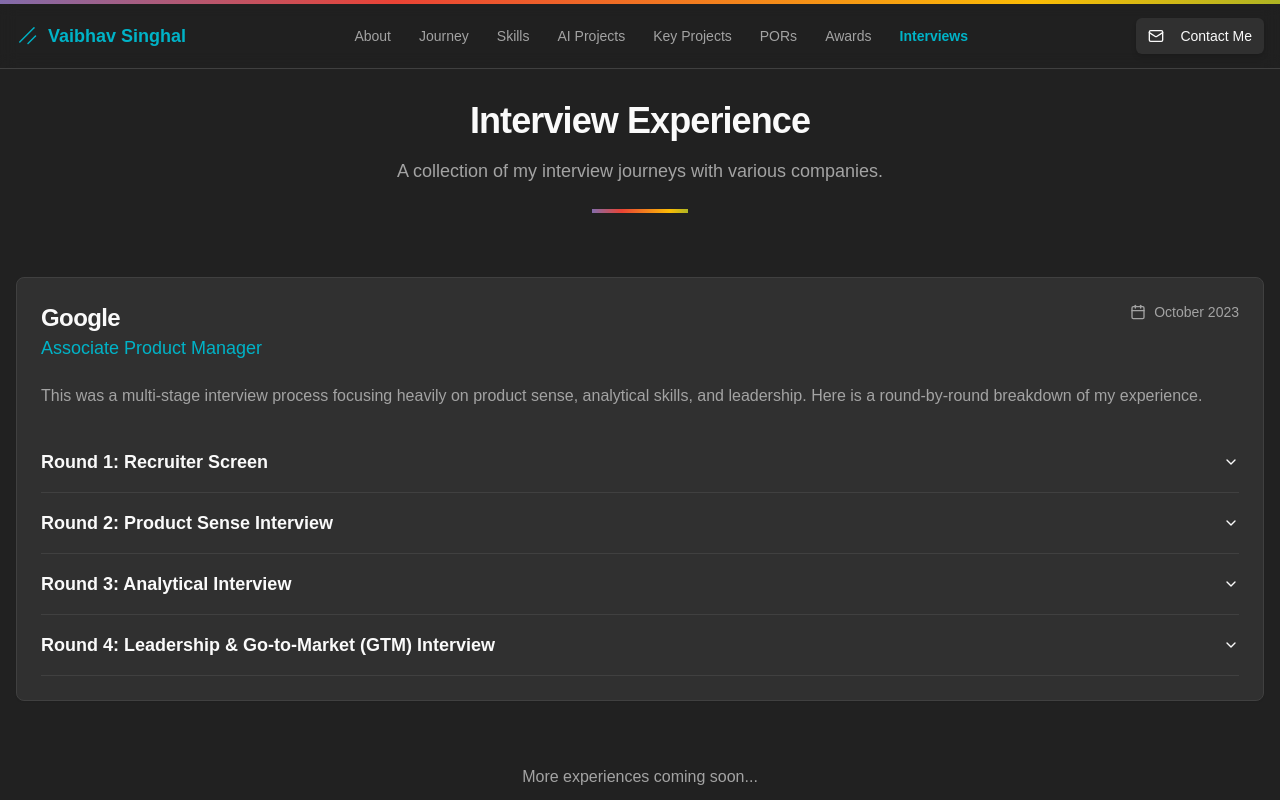
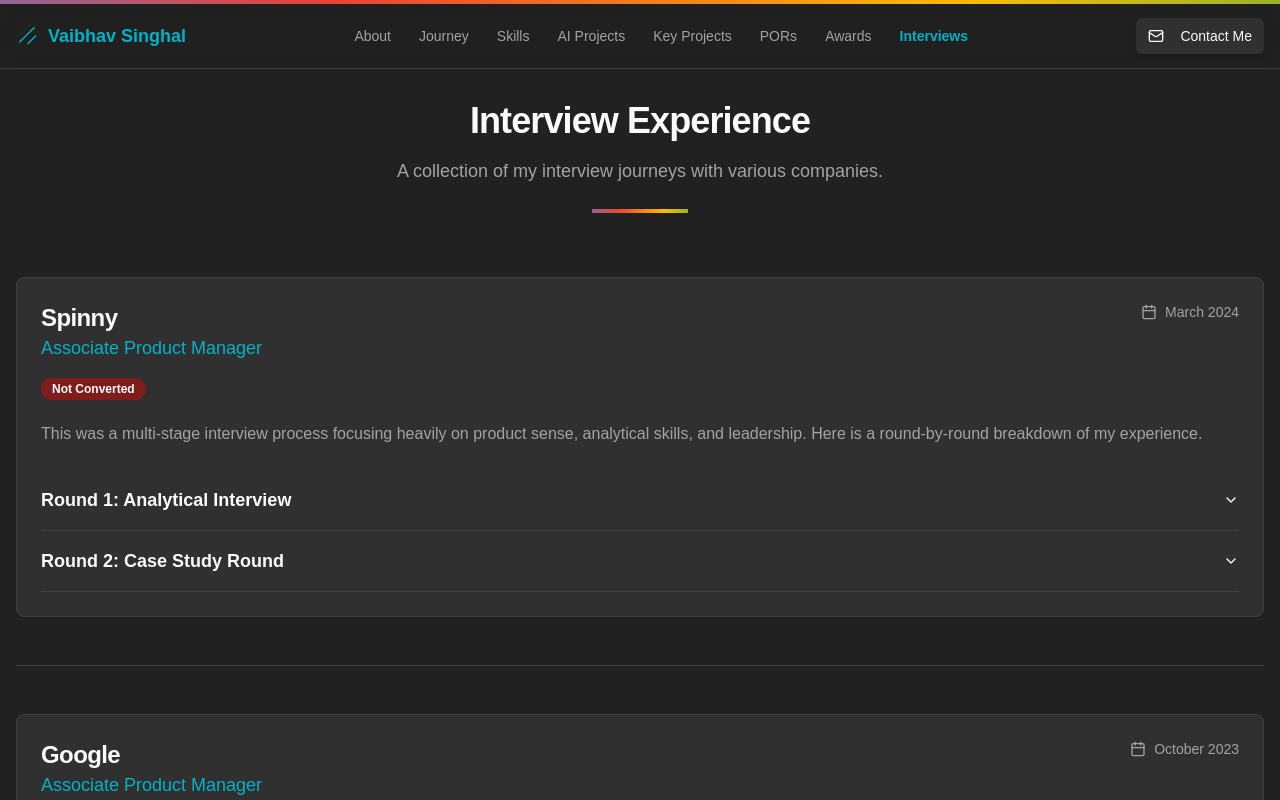
Before and after one commit to WebBhav/portfolio-pm, a Next.js app: page /interview-experience in a window 1280 px wide. Shown: the top 800 px of the page. Built offline with nearby package versions, Linux system fonts and the light colour scheme.

Commit message:
Interview Experience Company: Spinny Role: Associate Product Manager Mar

```diff
--- a/src/app/interview-experience/page.tsx
+++ b/src/app/interview-experience/page.tsx
@@ -5,6 +5,23 @@
 import AnimatedSection from '@/components/ui/animated-section';
 
 const interviewExperiences = [
+  {
+    company: 'Spinny',
+    role: 'Associate Product Manager',
+    date: 'March 2024',
+    outcome: 'Not Converted',
+    introduction: 'This was a multi-stage interview process focusing heavily on product sense, analytical skills, and leadership. Here is a round-by-round breakdown of my experience.',
+    rounds: [
+      {
+        title: 'Round 1: Analytical Interview',
+        content: "A case-based interview where I was given a problem like 'User onboarding has dropped by 10% at Uber. What would you do?' I broke down the problem, formulated hypotheses, identified key metrics to investigate, and proposed a structured plan to diagnose the issue.\n\nFirst I identified whether this could be cause due to governmental policy changes or competitors change which were not related because user searching for ride isn't dropped. Then after a thorough QnA, we found out that users are not able to board the uber because of conjusted area in the metropolitan geographies due to multi level story roads.",
+      },
+      {
+        title: 'Round 2: Case Study Round',
+        content: 'Round started with a small guestimate of "how many orders Swiggy platform completes in one average day in india". Then it took the pace. This round focused on my experience leading teams and projects. I was asked about a time I had to influence stakeholders without authority and how I would launch a new product. I used the STAR (Situation, Task, Action, Result) method to structure my answers.',
+      },
+    ],
+  },
   {
     company: 'Google',
     role: 'Associate Product Manager',
--- a/src/components/sections/interview-post.tsx
+++ b/src/components/sections/interview-post.tsx
@@ -14,6 +14,7 @@
   AccordionTrigger,
 } from '@/components/ui/accordion';
 import { Calendar } from 'lucide-react';
+import { Badge } from '@/components/ui/badge';
 
 interface InterviewPostProps {
   company: string;
@@ -24,6 +25,7 @@
     title: string;
     content: string;
   }[];
+  outcome?: string;
 }
 
 const InterviewPost = ({
@@ -32,6 +34,7 @@
   date,
   introduction,
   rounds,
+  outcome,
 }: InterviewPostProps) => {
   return (
     <Card className="overflow-hidden">
@@ -46,6 +49,13 @@
                 <span>{date}</span>
             </div>
         </div>
+        {outcome && (
+          <div className="pt-2">
+            <Badge variant={outcome === 'Converted' ? 'default' : 'destructive'}>
+              {outcome}
+            </Badge>
+          </div>
+        )}
         <CardDescription className="pt-4 text-base">{introduction}</CardDescription>
       </CardHeader>
       <CardContent>
```
